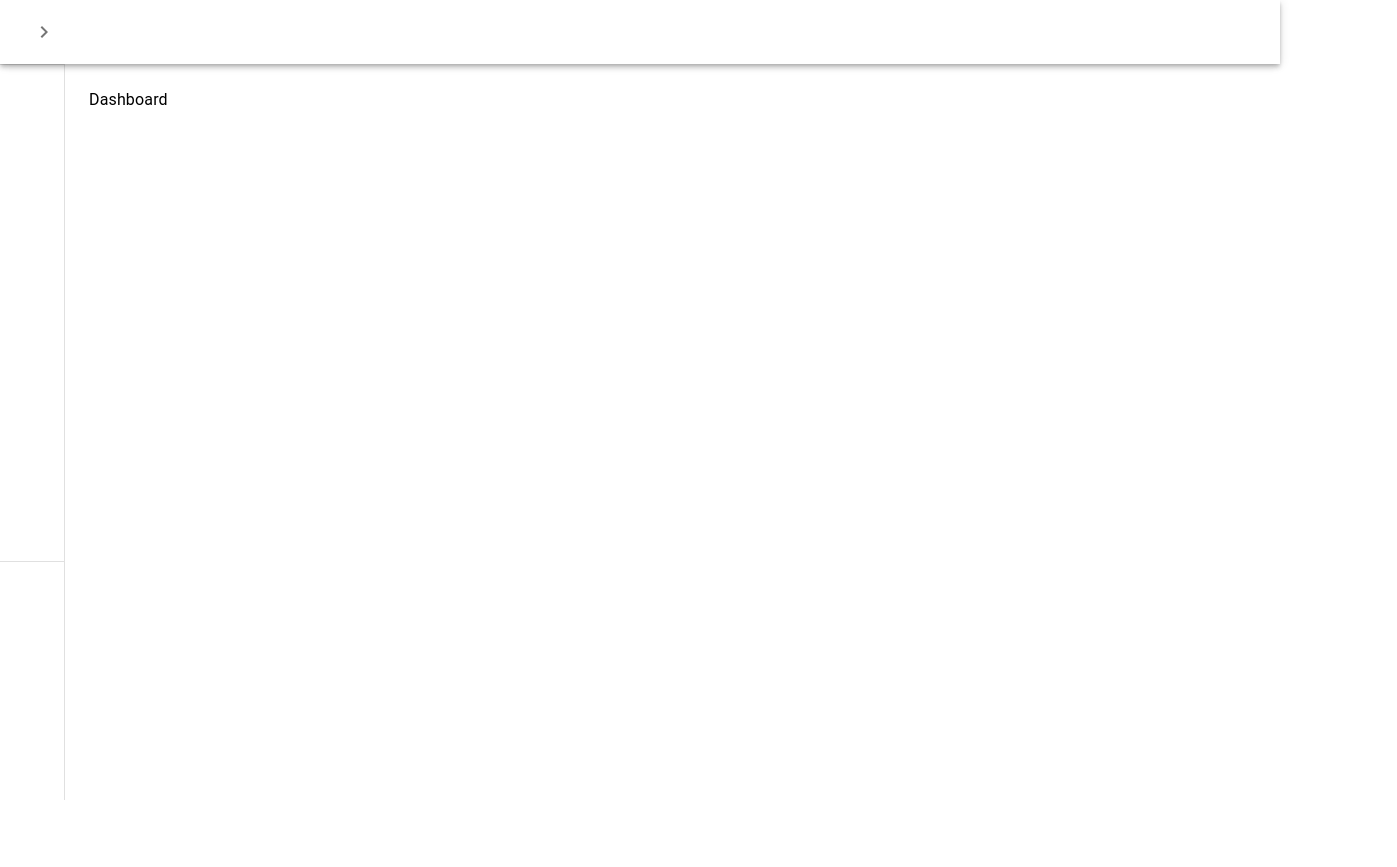
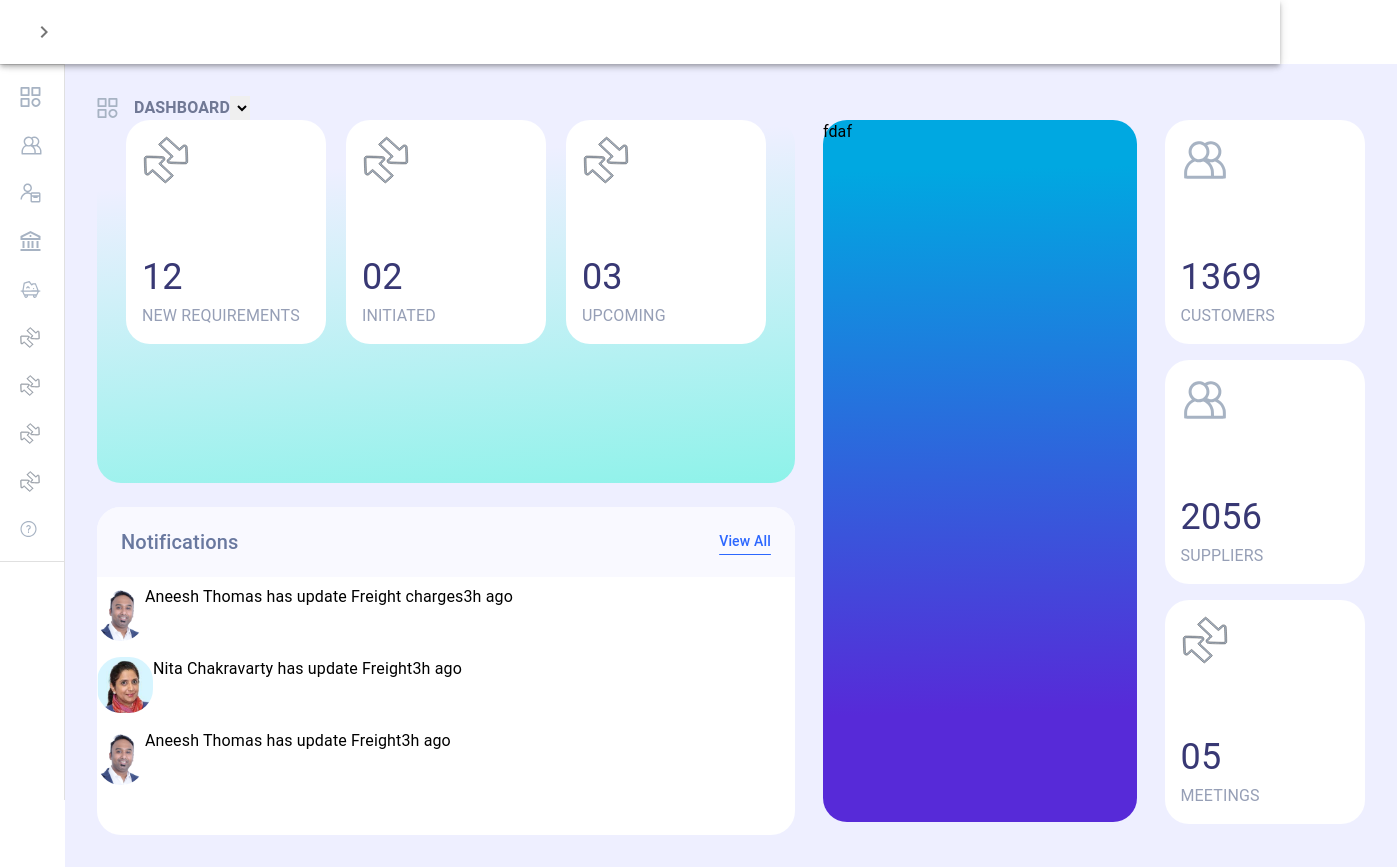
Before and after one commit to chetanmanoj/systecxproject, a React (Vite) app in the folder client/: page / in a window 1280 px wide. Shown: the whole page, 1397 px wide, since content can reach past the window. Before the commit the page ends 800 px from the top, so only its background shows below. Built offline with nearby package versions, Linux system fonts and the light colour scheme.

Commit message:
WIP: Designing the widgets in the dashboard

```diff
--- a/client/src/assets/index.js
+++ b/client/src/assets/index.js
@@ -1,9 +1,22 @@
-import  customers from './sectionicons/customers.svg'
-import  dash from './sectionicons/dash.svg'
-import  faq from './sectionicons/faq.svg'
-import  finance from './sectionicons/finance.svg'
-import  products from './sectionicons/products.svg'
-import  suppliers from './sectionicons/suppliers.svg'
-import  transfer from './sectionicons/transfer.svg'
+import customers from "./sectionicons/customers.svg";
+import dash from "./sectionicons/dash.svg";
+import faq from "./sectionicons/faq.svg";
+import finance from "./sectionicons/finance.svg";
+import products from "./sectionicons/products.svg";
+import suppliers from "./sectionicons/suppliers.svg";
+import transfer from "./sectionicons/transfer.svg";
 
-export { customers, dash, faq, finance, products, suppliers, transfer }
+import aneesh from "./aneesh.png";
+import nita from "./nita.png";
+
+export {
+  customers,
+  dash,
+  faq,
+  finance,
+  products,
+  suppliers,
+  transfer,
+  aneesh,
+  nita,
+};
--- a/client/src/components/Home.jsx
+++ b/client/src/components/Home.jsx
@@ -149,7 +149,7 @@ export default function Home() {
             <ListItem
               key={index}
               disablePadding
-              sx={{ display: "block" }}
+              sx={{ display: "block", }}
               onClick={() => setPage(section.title)}
             >
               <ListItemButton
@@ -159,7 +159,7 @@ export default function Home() {
                   px: 2.5,
                 }}
               >
-                {/* <ListItemIcon
+                <ListItemIcon
                   sx={{
                     minWidth: 0,
                     mr: open ? 3 : "auto",
@@ -167,11 +167,16 @@ export default function Home() {
                     fontSize: "1.5rem",
                   }}
                 >
-                  <section.icon />
-                </ListItemIcon> */}
+                  <img src={section.icon} alt={section.title}
+                   style={{ fill: page === section.title ? '#2C67FF' : '#383838'}}
+                  />
+                </ListItemIcon>
                 <ListItemText
                   primary={section.title}
-                  sx={{ opacity: open ? 1 : 0 }}
+                  sx={{ opacity: open ? 1 : 0 ,  fontWeight:500,
+                      color: page === section.title ? '#2C67FF' : '#383838'
+
+                   }}
                 />
               </ListItemButton>
             </ListItem>
@@ -179,18 +184,18 @@ export default function Home() {
         </List>
         <Divider />
       </Drawer>
-      <Box component="main" sx={{ flexGrow: 1, p: 3, color: "#000" }}>
+      <Box component="main" sx={{ flexGrow: 1,  color: "#000" }}>
         <DrawerHeader />
         {page === "Dashboard" && <Dashboard />}
-        {page === "Customers" && <Dashboard />}
+        {/* {page === "Customers" && <Dashboard />}
         {page === "Suppliers" && <Dashboard />}
         {page === "Financial Institutions" && <Dashboard />}
-        {page === "Products" && <Dashboard />}
+        {page === "Products" && <Dashboard />} */}
         {page === "Trading" && <Transactions />}
-        {page === "Reports" && <Dashboard />}
+       {/*  {page === "Reports" && <Dashboard />}
         {page === "Sales" && <Dashboard />}
         {page === "Purchases" && <Dashboard />}
-        {page === "FAQ" && <Dashboard />}
+        {page === "FAQ" && <Dashboard />} */}
       </Box>
     </Box>
   );
--- /dev/null
+++ b/client/src/components/Notification.jsx
@@ -0,0 +1,17 @@
+import React from 'react'
+
+const Notification = (props) => {
+  return (
+    <div className='flex flex-row py-2'>
+        <div className='flex flex-row'>
+            <img src={props.pfp} alt='picture' className='h-14 rounded-3xl'/>
+            <div className='flex flex-col'>
+                <span>{props.name} has update {props.task}</span>
+            </div>
+        </div>
+        <span>{props.time} ago</span>
+    </div>
+  )
+}
+
+export default Notification
--- /dev/null
+++ b/client/src/components/StatsWidget.jsx
@@ -0,0 +1,15 @@
+
+
+const StatsWidget = (props) => {
+  return (
+    <div className='w-[12.5rem] h-[14rem] bg-white flex flex-col justify-between rounded-3xl p-4'>
+        <img src={props.icon} alt="Insight" className="w-12 h-12"/>
+        <div className="flex flex-col">
+            <span className="text-[36px] text-[#383874]">{props.number}</span>
+            <span className="text[12px] text-[#969FB6]">{props.text}</span>
+        </div>
+    </div>
+  )
+}
+
+export default StatsWidget
--- a/client/src/components/index.js
+++ b/client/src/components/index.js
@@ -1,3 +1,5 @@
 import Home from "./Home";
+import StatsWidget from "./StatsWidget";
+import Notification from "./Notification";
 
-export { Home }
+export { Home, StatsWidget, Notification, }
--- /dev/null
+++ b/client/src/data/dash.js
@@ -0,0 +1,59 @@
+import { transfer, customers, aneesh, nita } from "../assets"
+
+export const insights1 = [
+    {
+        icon: transfer,
+        number: '12',
+        text: 'NEW REQUIREMENTS'
+    },
+    {
+        icon: transfer,
+        number: '02',
+        text: 'INITIATED'
+    },
+    {
+        icon: transfer,
+        number: '03',
+        text: 'UPCOMING'
+    },
+]
+
+
+export const insights2 = [
+    {
+        icon: customers,
+        number: '1369',
+        text: 'CUSTOMERS'
+    },
+    {
+        icon: customers,
+        number: '2056',
+        text: 'SUPPLIERS'
+    },
+    {
+        icon: transfer,
+        number: '05',
+        text: 'MEETINGS'
+    },
+]
+
+export const notif = [
+    {
+        pfp: aneesh,
+        name: 'Aneesh Thomas',
+        task: 'Freight charges',
+        time: '3h'
+    },
+    {
+        pfp: nita,
+        name: 'Nita Chakravarty',
+        task: 'Freight',
+        time: '3h'
+    },
+    {
+        pfp: aneesh,
+        name: 'Aneesh Thomas',
+        task: 'Freight',
+        time: '3h'
+    },
+]
--- a/client/src/pages/Dashboard.jsx
+++ b/client/src/pages/Dashboard.jsx
@@ -1,9 +1,63 @@
-import React from 'react'
+import { StatsWidget, Notification } from "../components";
+import { dash } from "../assets";
+import { insights1, insights2, notif, } from "../data/dash";
 
 const Dashboard = () => {
   return (
-    <div>Dashboard</div>
-  )
-}
+    <div className="bg-[#EEEFFF] p-8">
+      <div className="flex flex-row">
+        <div className="flex flex-row gap-4 justify-center text-[#707895] text-[16px] font-semibold">
+          <img src={dash} alt="dash icon" />
+          <h1>DASHBOARD</h1>
+        </div>
+        <select></select>
+      </div>
+      <div className="flex flex-row gap-7">
+        <div className="flex flex-col gap-6">
+          <div className="h-[22.68rem] min-w-[43.62rem] rounded-3xl bg-mainboard">
+         <div className="flex flex-row justify-center gap-5">
+          {insights1.map((data) => (
+            <StatsWidget
+              key={data.id}
+              icon={data.icon}
+              number={data.number}
+              text={data.text}
+            />
+          ))}
+          </div>
+          </div>
+          <div className="h-[20.5rem] min-w-[43.62rem] rounded-3xl bg-white">
+            <div className="h-[70px] bg-[#F9F9FF] flex items-center rounded-t-3xl justify-between px-6 ">
+              <h1 className="text-[20px] text-[#69789F] font-medium">Notifications</h1>
+              <span className="text-[#2C67FF] underline decoration-[#2C67FF] underline-offset-8 text-[14px] font-medium">View All</span>
+            </div>
+            {notif.map((data) => (
+            <Notification
+              key={data.id}
+              pfp={data.pfp}
+              name={data.name}
+              task={data.task}
+              time={data.time}
+            />
+          ))}
+          </div>
+        </div>
+        <div className="h-[43.9rem] w-[19.6rem] bg-insights rounded-3xl">
+          fdaf
+        </div>
+        <div className="flex flex-col gap-4">
+          {insights2.map((data) => (
+            <StatsWidget
+              key={data.id}
+              icon={data.icon}
+              number={data.number}
+              text={data.text}
+            />
+          ))}
+        </div>
+      </div>
+    </div>
+  );
+};
 
-export default Dashboard
+export default Dashboard;
--- a/client/tailwind.config.js
+++ b/client/tailwind.config.js
@@ -8,6 +8,8 @@ export default {
     extend: {
       backgroundImage: {
         login: "url('/loginbg.png')",
+        insights: 'linear-gradient(358.83deg, #572AD8 15.85%, #00A8E1 92.68%)',
+        mainboard: 'linear-gradient(174.6deg, rgba(255, 255, 255, 0) 16.28%, rgba(1, 247, 202, 0.44) 106.74%)',
       },
     },
 
```
Also changed, not shown: client/src/assets/aneesh.png (added), client/src/assets/nita.png (added).
